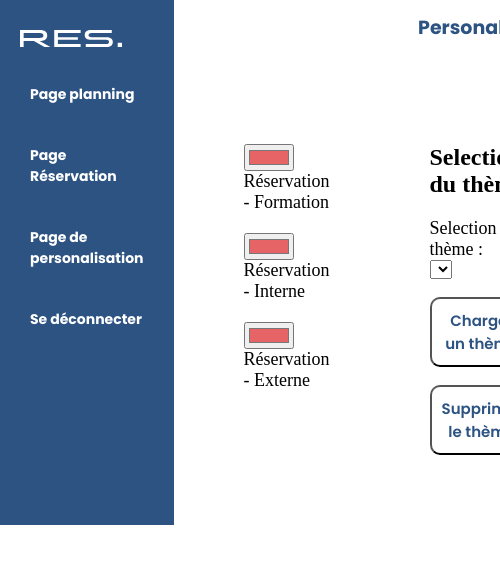
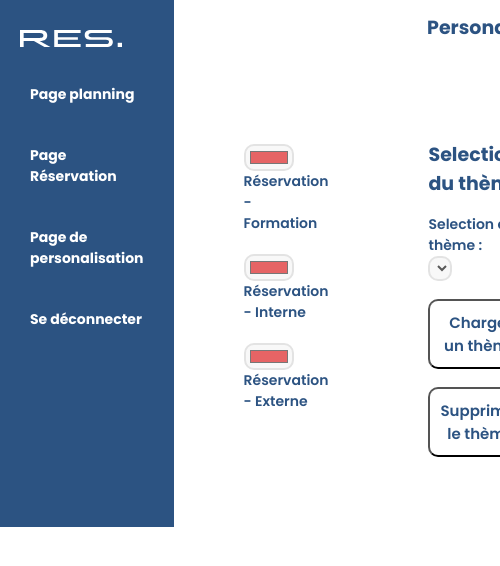
Before and after one commit to ArtilleryJuggernot/RESAPPLI-SLAM, an Electron app: page src/custom.html in a window 500 px wide. Shown: the top 566 px of the page. Drawn offline with Linux system fonts and the light colour scheme; no server answers; sample sign-in values are in the browser's storage.

Commit message:
added funny sound and CSS to everything

```diff
--- a/script/web_script/login.js
+++ b/script/web_script/login.js
@@ -24,7 +24,7 @@ function DisplayStatus(status){
     if (root.children.length > 0)
         root.removeChild(root.children[0]);
 
-    let my_content = "<div class='status-res'> <h2>Statut du login :</h2> <p>"+status.type+"</p> </div>";
+    let my_content = "<div class='status-res'> <p>"+status.type+"</p> </div>";
     root.innerHTML += my_content
     let myMessage = document.getElementsByClassName("status-res")[0];
     if (status.isvalid)
@@ -54,6 +54,7 @@ async function login(){
             DisplayStatus(status);
 
             await sleep(1);
+
             window.sessionStorage.setItem("User", myUser.user);
             window.sessionStorage.setItem("SessionID", myUser.setSessionID());
             window.location.href = "index.html";
@@ -62,6 +63,8 @@ async function login(){
             console.log("Login failed");
             let status = new Status(false, "Mot de passe incorrect");
             DisplayStatus(status);
+            let beat = new Audio('logon.mp3');
+            beat.play();
         }
     }
     else{
--- a/src/main.js
+++ b/src/main.js
@@ -7,11 +7,11 @@ function createWindow () {
     titleBarStyle: 'hidden',
     titleBarOverlay: {
         // color of titile bar
-        color: '#3b3b3b',
+        color: '#EDF6FF',
         // color of titile bar control
         symbolColor: '#74b1be',
         // height of titile bar
-        height: 32,},
+        height: 12,},
     width: 1200,
     height: 600,
     show: false,
@@ -43,7 +43,7 @@ function createWindow () {
     splash.close();
     win.center();
     win.show();
-  }, 2500);
+  }, 3000);
 }
 
 
--- a/style/custom.css
+++ b/style/custom.css
@@ -211,11 +211,19 @@ a.button {
 }
 
 label{
-    font-size: Large;
+    font-family: Poppins SemiBold;
+    font-size: 14px;
+    color: #2C5382;
 }
 
 input{
-    font-size: Large;
+    font-family: Poppins Regular;
+    font-size: 13px;
+    color: #595959;
+    background-color: #f8f8f8;
+    border-radius: 10px;
+    border-color: #e3e3e3;
+    border-width: 2px;
 }
 
 body{
@@ -226,7 +234,11 @@ body{
     overflow-x: hidden;
 
 }
-
+h2{
+    font-family: Poppins Bold;
+    font-size: 19px;
+    color: #2C5382;
+}
 a {
     color: inherit;
     text-decoration: underline 0.15em rgba(255, 255, 255, 0);
@@ -411,3 +423,13 @@ p{
     display: flex;
     flex-wrap: wrap;
 }
+
+select{
+    font-family: Poppins Regular;
+    font-size: 13px;
+    color: #595959;
+    background-color: #f8f8f8;
+    border-radius: 10px;
+    border-color: #e3e3e3;
+    border-width: 2px;
+}
--- a/style/login.css
+++ b/style/login.css
@@ -1,11 +1,35 @@
+@font-face {
+    font-family: 'Poppins Bold';
+    font-weight: 600;
+    src: url('../font/Poppins-Bold.ttf') format('truetype');
+}
+
+@font-face {
+    font-family: 'Poppins Regular';
+    font-weight: 400;
+    src: url('../font/Poppins-Regular.ttf') format('truetype');
+}
+@font-face {
+    font-family: 'Poppins SemiBold';
+    font-weight: 500;
+    src: url('../font/Poppins-SemiBold.ttf') format('truetype');
+}
+@import url('https://fonts.googleapis.com/css2?family=Bebas+Neue&family=Koulen&family=Lato&family=Nunito&family=Playfair+Display:ital@1&family=Prata&family=Raleway:ital,wght@1,100&family=Roboto&family=Roboto+Condensed&family=Teko&display=swap');
+
 #logo{
     float: left;
-    margin: 0 10px 0 0;
-    width: 50%;
-    height: 100%;
+    margin-top:0px;
+    width: 40%;
+    height: auto;
 }
 
 
+.status-res{
+    font-family: Poppins SemiBold;
+    font-size: 10px;
+    color: #2c538259;
+    text-align: center;
+}
 #main{
     text-align: center;
 }
@@ -17,19 +41,72 @@ h1{
     color: #2C5382;
 }
 
+body{
+    margin-top: 0px;
+    margin-right: 0px;
+    margin-bottom: 0px;
+    margin-left: 0px;
+    overflow-y: hidden;
+    height: 100%;
+    background-color: #EDF6FF;
 
+}
 input{
     font-family: Poppins Regular;
+    height: 35px;
     font-size: 13px;
     color: #595959;
-    background-color: #f8f8f8;
+    background-color: #E7F0F9;
     border-radius: 10px;
-    border-color: #e3e3e3;
+    border-color: #2c53822f;
     border-width: 2px;
+    width: 250px;
 }
+
+input:focus {
+    transition: all 0.3s ease-in-out;
+    outline: none !important;
+    border-color: #2c53827e;
+    box-shadow: 0 0 30px #2c53822f
+ }
 
 label{
     font-family: Poppins SemiBold;
     font-size: 30px;
     color: #2C5382;
 }
+
+button {
+    cursor: pointer;
+    border: 0;
+    border-radius: 10px;
+    font-weight: 600;
+    margin: 0 10px;
+    width: 200px;
+    padding: 10px 0;
+    box-shadow: 0 0 20px rgba(104, 85, 224, 0.2);
+    transition: 0.4s;
+  }
+
+  .reg {
+    color: white;
+    background-color: #2C5382;
+  }
+
+  #connect-btn {
+    color: #2C5382;
+    background-color: #E3EFFA;
+    border: 2px solid #2C5382;
+  }
+
+  #connect-btn:hover {
+    color: white;
+    box-shadow: 0 0 20px #2c5382aa;
+    background-color: #2C5382;
+  }
+  #connect-btn:active {
+    color: white;
+    box-shadow: 0 0 5px #2c538288;
+    background-color: #598ac7;
+    border: 2px solid #598ac7;
+  }
--- a/style/style.css
+++ b/style/style.css
@@ -2,7 +2,10 @@
     width: 100%;
     display: block;
 }
-
+html{
+    height: 100%;
+    width: 100%;
+}
 #aside{
     width: 100%;
 }
--- a/themes/theme_Fr.json
+++ /dev/null
@@ -1 +0,0 @@
-{"title":"Fr","formation":{"title":"Formation - Fr","value":"#001eff"},"interne":{"title":"Interne - Fr","value":"#ffffff"},"externe":{"title":"Externe - Fr","value":"#ff0000"}}
```
Also changed, not shown: src/login.html (+14 -8 lines), 3 other files.
